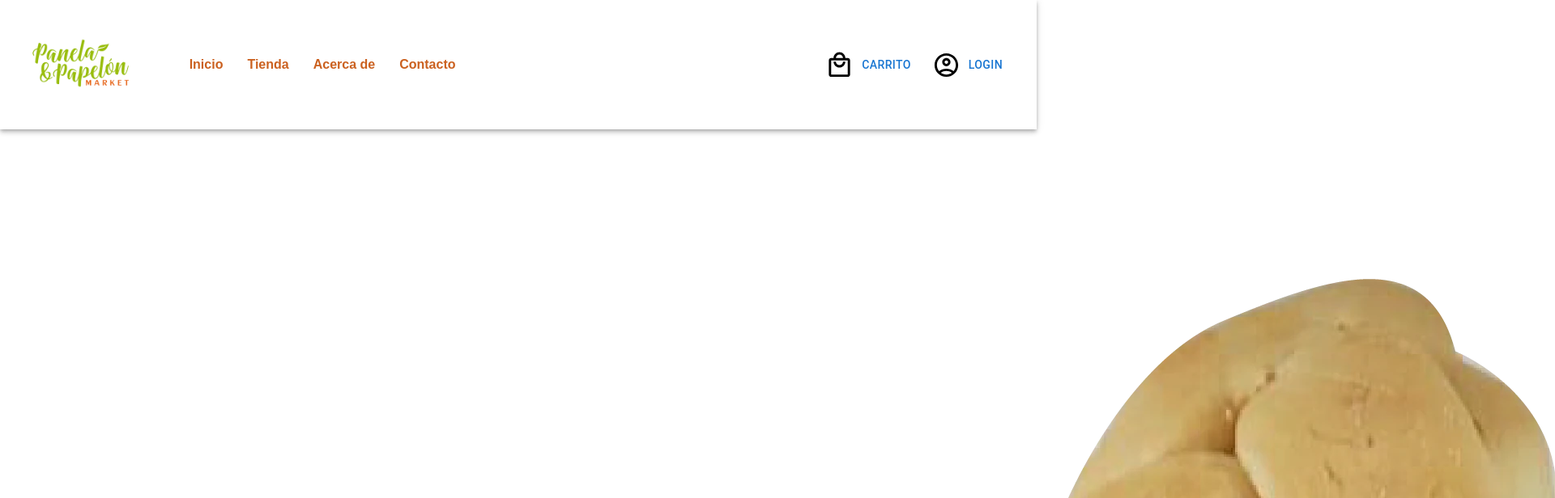
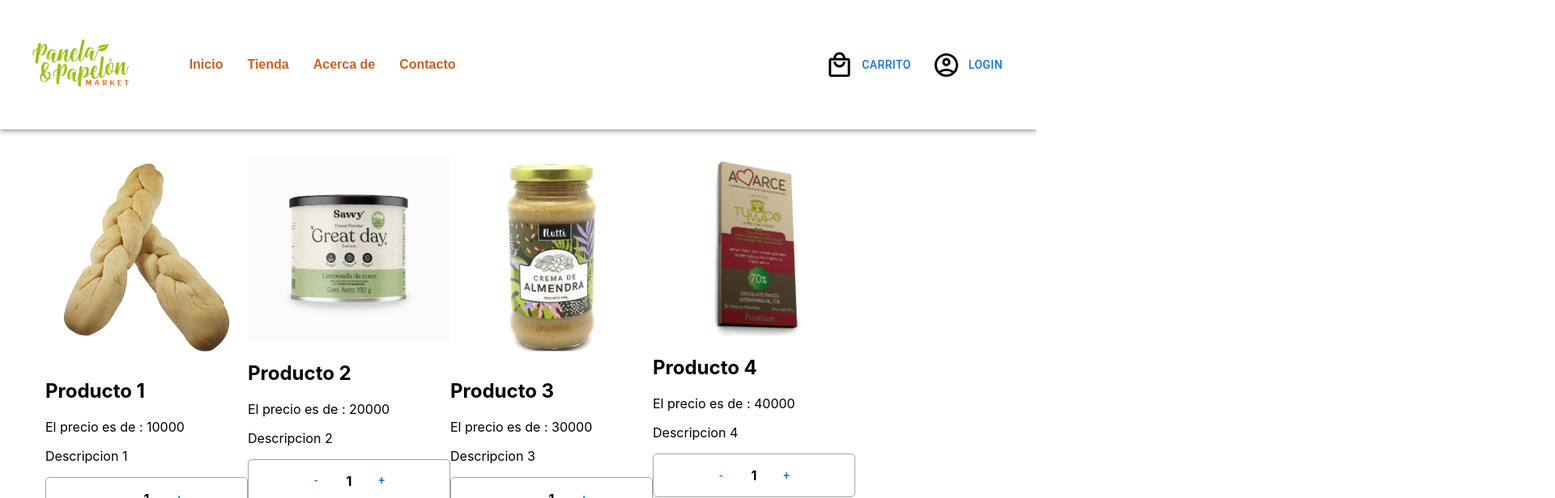
Before and after one commit to jolbes/panelaypapelon-app, a React (Create React App) app: page / in a window 1280 px wide. Shown: the top 616 px of the page at 81% size, 1920 px wide, since content can reach past the window. Built offline with nearby package versions, Linux system fonts and the light colour scheme.

Commit message:
Se corrige muestra de imagen en ItemList

```diff
--- a/src/App.js
+++ b/src/App.js
@@ -16,13 +16,8 @@
       <NavBar />
     </div>
     <Container className='app__Class__Container'>
-      <Grid container spacing={2} className='app_ItemListContainer'>
-        <Grid item md={4}>
-          <ItemList />
-        </Grid>
-      </Grid>
+        <ItemList />
     </Container>
-    <ItemList />
     </>
   );
 }
--- a/src/components/ItemList/ItemList.css
+++ b/src/components/ItemList/ItemList.css
@@ -0,0 +1,3 @@
+.imgMapProducts img{
+    width: 250px;
+}
--- a/src/components/ItemList/ItemList.js
+++ b/src/components/ItemList/ItemList.js
@@ -3,6 +3,7 @@
 import { Card } from "@mui/material"
 import ItemListContianer from "../ItemListContianer/ItemListContianer"
 import ItemCount from "../ItemCount/ItemCount"
+import './ItemList.css'
 
 
 
@@ -13,41 +14,41 @@
         id: 1,
         title:"Producto 1",
         price: 10000,
-        stock: 5,
-        description: '',
-        image: "producto1.webp"
+        stock: 1,
+        description: 'Descripcion 1',
+        image: "./assets/items/producto1.webp"
         },
         {
         id: 2,
         title:"Producto 2",
         price: 20000,
-        stock: 5,
-        description: '',
-        image: "producto2.webp"
+        stock: 2,
+        description: 'Descripcion 2',
+        image: "./assets/items/producto2.webp"
         },
         {
         id: 3,
         title:"Producto 3",
         price: 30000,
-        stock: 5,
-        description: '',
-        image: "producto3.webp"
+        stock: 3,
+        description: 'Descripcion 3',
+        image: "./assets/items/producto3.webp"
         },
         {
         id: 4,
         title:"Producto 4",
         price: 40000,
-        stock: 5,
-        description: '',
-        image: "producto4.webp"
+        stock: 4,
+        description: 'Descripcion 4',
+        image: "./assets/items/producto4.webp"
         },
         {
         id: 5,
         title:"Producto 5",
         price: 50000,
         stock: 5,
-        description: '',
-        image: "producto5.webp"
+        description: 'Descripcion 5',
+        image: "./assets/items/producto5.webp"
         },
     ]
 
@@ -81,10 +82,12 @@
                 products.map( (productos) => {
                     const {id, title, price, description, image} = productos
                     return(
-                        <div key={id}>
-                            <img src="./assets/items/producto1.webp" />
+                        <div key={id} className='imgMapProducts' >
+                            <img src={image} />
+
                             <h2>{title}</h2>
                             <p>El precio es de : {price}</p>
+                            <p>{description}</p>
                             <ItemCount />
                         </div>
                     )
--- a/src/components/ItemListContianer/ItemListContianer.js
+++ b/src/components/ItemListContianer/ItemListContianer.js
@@ -34,7 +34,6 @@
                 <div>Nombre: {title}</div>
                 <span>Precio: $ {price}</span>
                 <Button onClick={()=> setOpen(false)}>Cerrar</Button>
-
             </ModalWindows>
         </Card>
     )
```
